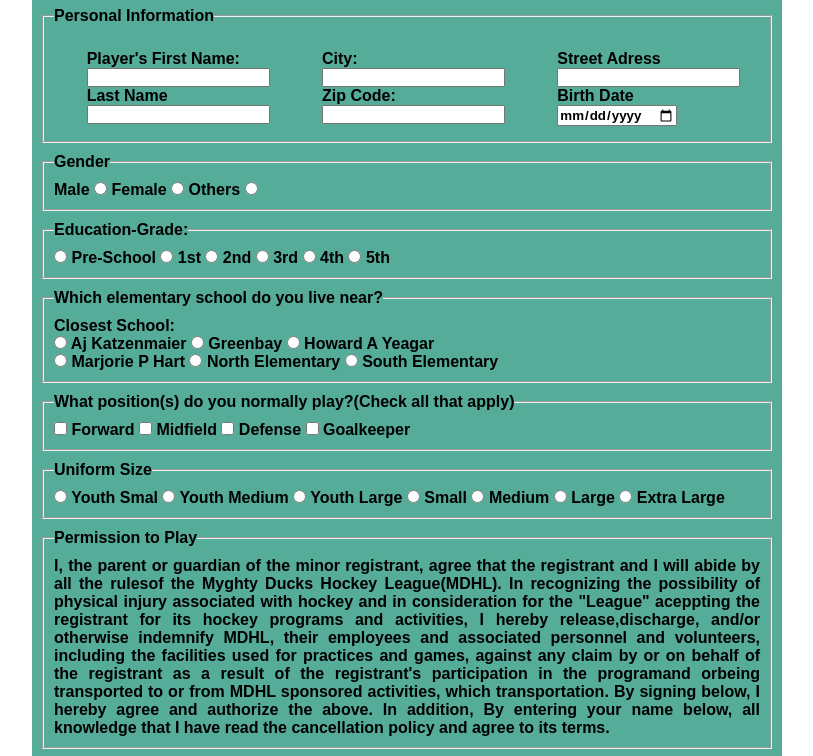
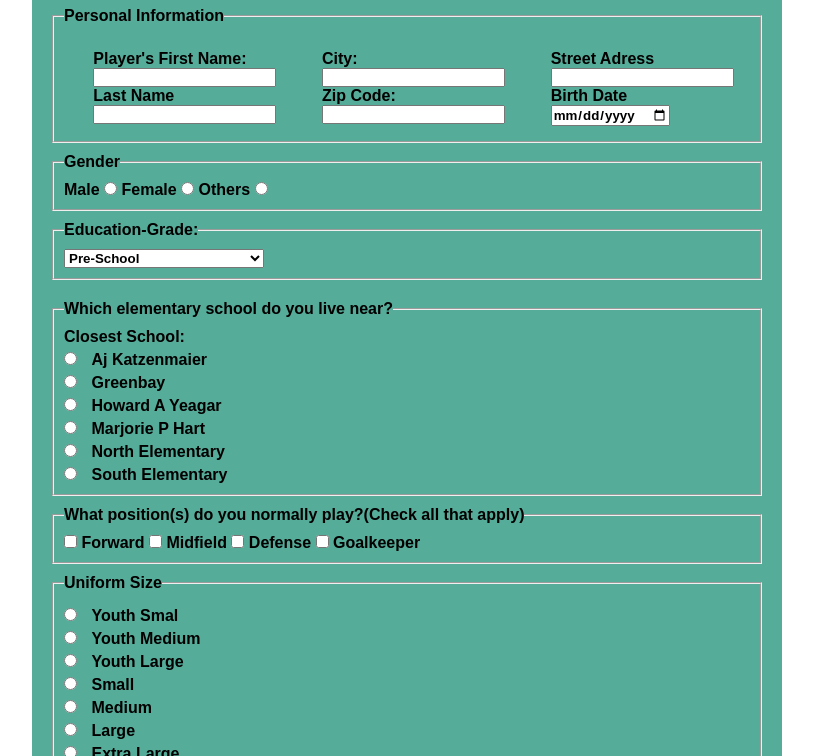
Before and after one commit to LuisVazquez3000/hockeyclub-luisvazquez, a plain HTML site: page registration.html in a window 1280 px wide. Shown: the part 40-796 px from the top of the page, without its empty margins (233-1046 px from the left). Drawn offline with Linux system fonts and the light colour scheme.

Commit message:
se agrego al select en la parte del form sobre educacion

```diff
--- a/assets/css/style.css
+++ b/assets/css/style.css
@@ -167,13 +167,11 @@
 	position: fixed;
 	z-index: 1;
 }
-
-/*Estilos Game Info*/
-
 .container-table{
 	display: flex;
 	justify-content: space-evenly;
 	align-items: center;
+	/* margin-top: 200px; */
 }
 .title-games{
 	display: flex;
@@ -242,6 +240,7 @@ form{
 	display: flex;
 	flex-direction: column;
 	width: 750px;
+	height: fit-content;
 	margin: auto;
 	gap: 10px;
 	background-color: #55ac99;
@@ -249,6 +248,7 @@ form{
 }
 
 fieldset{
+	margin: 0 10px;
 	padding: 10px;
 }
 fieldset p{
@@ -257,9 +257,12 @@ fieldset p{
 .container_btn{
 	display: flex;
 	justify-content: space-around;
+	align-items: baseline;
 	border: 2px solid #55ac99;
 }
 .container_btn button{
+	border-radius: 10%;
+	background-color: #FFF000;
 	padding: 10px;
 }
 
@@ -268,7 +271,6 @@ fieldset p{
 	flex-wrap: wrap;
 	justify-content: space-around;
 }
-
 .completeName, .cityName, .address, .birth{
 	margin-top: 10px;
 	padding: 5px;
@@ -281,3 +283,24 @@ fieldset p{
 .completeName, .cityName, .address, .birth  input:focus{
 	border-color: rgb(231, 13, 13);
 }
+.education-grade{
+	/* text-align: center; */
+	margin-bottom: 10px;
+}
+.education-grade select{
+	width: 200px;
+}
+.container-uniform{
+	display: flex;
+	flex-direction: column;
+}
+.cities{
+	display: flex;
+	flex-direction: column;
+}
+.city_1, .box{
+	margin-top: 5px;
+}
+.city_1 label, .box label{
+	margin-left: 10px;
+}
--- a/registration.html
+++ b/registration.html
@@ -44,37 +44,41 @@
 				<label for="others">Others</label>
 				<input type="radio" id="others" name="gender">
 			</fieldset>
-			<fieldset>
+			<fieldset class="education-grade">
 				<legend>Education-Grade: </legend>
-				<input type="radio" id="preGrade" name="grade">
-				<label for="preGrade">Pre-School</label>
-				<input type="radio" id="first" name="grade">
-				<label for="first">1st</label>
-				<input type="radio" id="second" name="grade">
-				<label for="second">2nd</label>
-				<input type="radio" id="thirst" name="grade">
-				<label for="male">3rd</label>
-				<input type="radio" id="fourth" name="grade">
-				<label for="male">4th</label>
-				<input type="radio" id="fith" name="grade">
-				<label for="male">5th</label>
+				<select name="grade" id="grade">
+					<option value="">Pre-School</option>
+					<option value="first">1st</option>
+					<option value="second">2nd</option>
+					<option value="third">3rd</option>
+					<option value="fourth">4th</option>
+					<option value="fifth">5th</option>
+				</select>
 			</fieldset>
-			<fieldset>
+			<fieldset class="cities">
 				<legend>Which elementary school do you live near?</legend>
 				<legend>Closest School: </legend>
-				<div class="firstColumn">
+				<div class="city_1">
 					<input type="radio" id="preGrade" name="grade">
 					<label for="preGrade">Aj Katzenmaier</label>
+				</div>
+				<div class="city_1">
 					<input type="radio" id="first" name="grade">
 					<label for="first">Greenbay</label>
+				</div>
+				<div class="city_1">
 					<input type="radio" id="second" name="grade">
 					<label for="second">Howard A Yeagar</label>
 				</div>
-				<div class="secondColumn">
+				<div class="city_1">
 					<input type="radio" id="thirst" name="grade">
 					<label for="male">Marjorie P Hart</label>
+				</div>
+				<div class="city_1">
 					<input type="radio" id="fourth" name="grade">
 					<label for="male">North Elementary</label>
+				</div>
+				<div class="city_1">
 					<input type="radio" id="fith" name="grade">
 					<label for="male">South Elementary</label>
 				</div>
@@ -90,22 +94,36 @@
 				<input type="checkbox" id="goalkeeper">
 				<label for="goalkeeper">Goalkeeper</label>
 			</fieldset>
-			<fieldset>
+			<fieldset class="container-uniform">
 				<legend>Uniform Size</legend>
+				<div class="box">
 					<input type="radio" id="youthSmal" name="size_uni">
 					<label for="youthSmal">Youth Smal</label>
+				</div>
+				<div class="box">
 					<input type="radio" id="youthMedium" name="size_uni">
 					<label for="youthMedium">Youth Medium</label>
+				</div>
+				<div class="box">
 					<input type="radio" id="youthLarge" name="size_uni">
 					<label for="youthLarge">Youth Large</label>
+				</div>
+				<div class="box">
 					<input type="radio" id="small" name="size_uni">
 					<label for="small">Small</label>
+				</div>
+				<div class="box">
 					<input type="radio" id="medium" name="size_uni">
 					<label for="medium">Medium</label>
+				</div>
+				<div class="box">
 					<input type="radio" id="large" name="size_uni">
 					<label for="large">Large</label>
+				</div>
+				<div class="box">
 					<input type="radio" id="elarge" name="size_uni">
 					<label for="elarge">Extra Large</label>
+				</div>
 			</fieldset>
 			<fieldset>
 				<legend>Permission to Play</legend>
@@ -119,7 +137,8 @@
 					against any claim by or on behalf of the registrant as a result of the registrant's participation in the
 					programand
 					orbeing transported to or from MDHL sponsored activities, which transportation.
-					By signing below, I hereby agree and authorize the above. In addition, By entering your name below, all knowledge that I
+					By signing below, I hereby agree and authorize the above. In addition, By entering your name below, all
+					knowledge that I
 					have read
 					the cancellation policy and agree to its terms.
 				</p>
```
Also changed, not shown: game_info.html (+1 -1 lines). Lines whose indentation alone changed are shown as unchanged.
